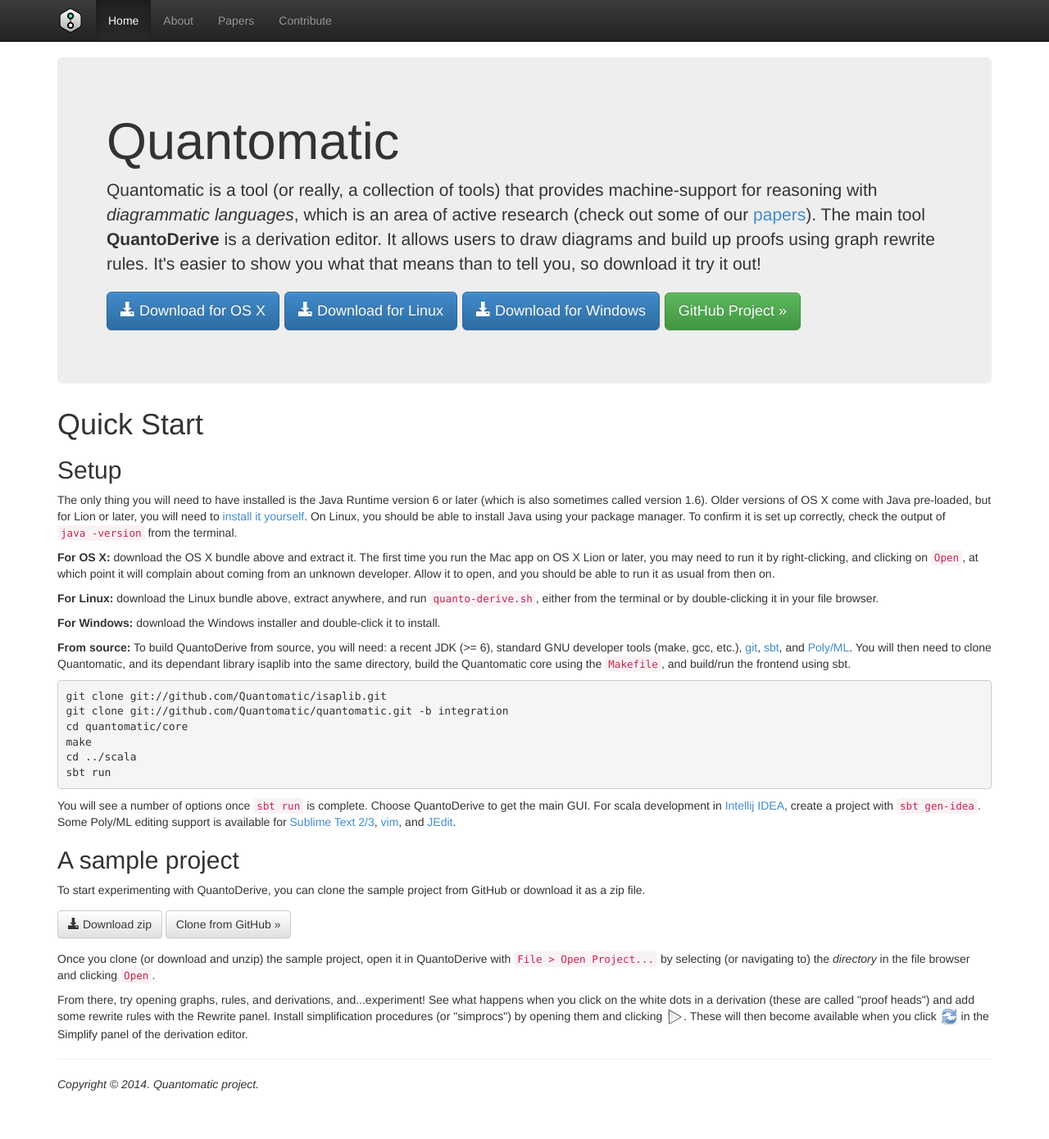
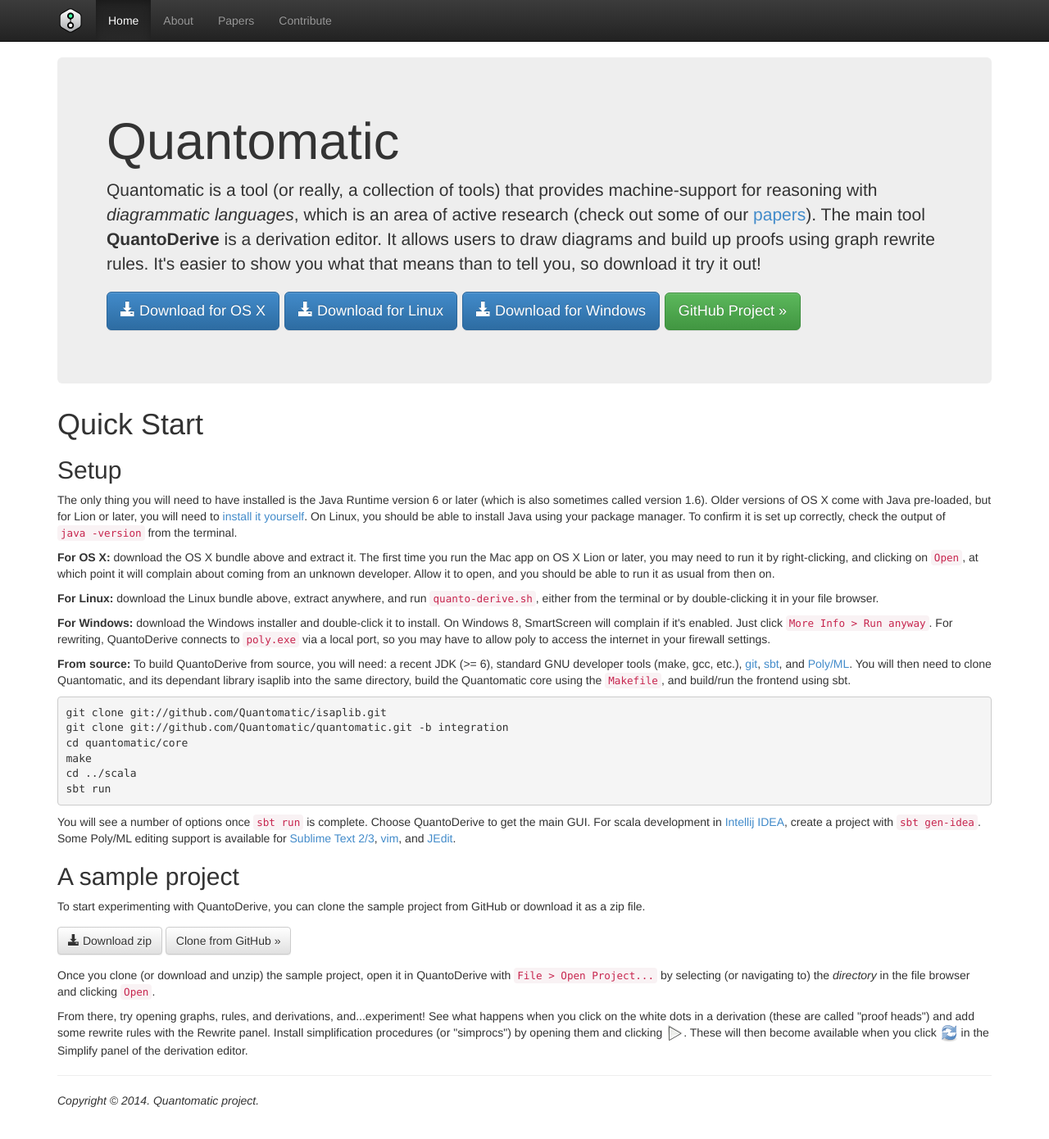
Before and after one commit to zxcalc/Quantomatic.github.io, a Jekyll site: the page built from index.html, in a window 1280 px wide and 1393 px high. Shown: the top 1390 px of the window at 82% size. Built offline with Jekyll 4.4.1, drawn with Linux system fonts in a browser that asks for light colours; nearby versions of some CDN libraries; Markdown is read by kramdown in place of the engine named in the settings.

Commit message:
added notes about smartscreen back

```diff
--- a/index.html
+++ b/index.html
@@ -23,7 +23,7 @@
 
 <p><b>For Linux:</b> download the Linux bundle above, extract anywhere, and run <code>quanto-derive.sh</code>, either from the terminal or by double-clicking it in your file browser.</p>
 
-<p><b>For Windows:</b> download the Windows installer and double-click it to install.</p>
+<p><b>For Windows:</b> download the Windows installer and double-click it to install. On Windows 8, SmartScreen will complain if it's enabled. Just click <code>More Info > Run anyway</code>. For rewriting, QuantoDerive connects to <code>poly.exe</code> via a local port, so you may have to allow poly to access the internet in your firewall settings.</p>
 
 <p><b>From source:</b> To build QuantoDerive from source, you will need: a recent JDK (&gt;= 6), standard GNU developer tools (make, gcc, etc.), <a href="http://git-scm.com/">git</a>, <a href="http://www.scala-sbt.org/">sbt</a>, and <a href="http://www.polyml.org/">Poly/ML</a>. You will then need to clone Quantomatic, and its dependant library isaplib into the same directory, build the Quantomatic core using the <code>Makefile</code>, and build/run the frontend using sbt.</p>
 
```
